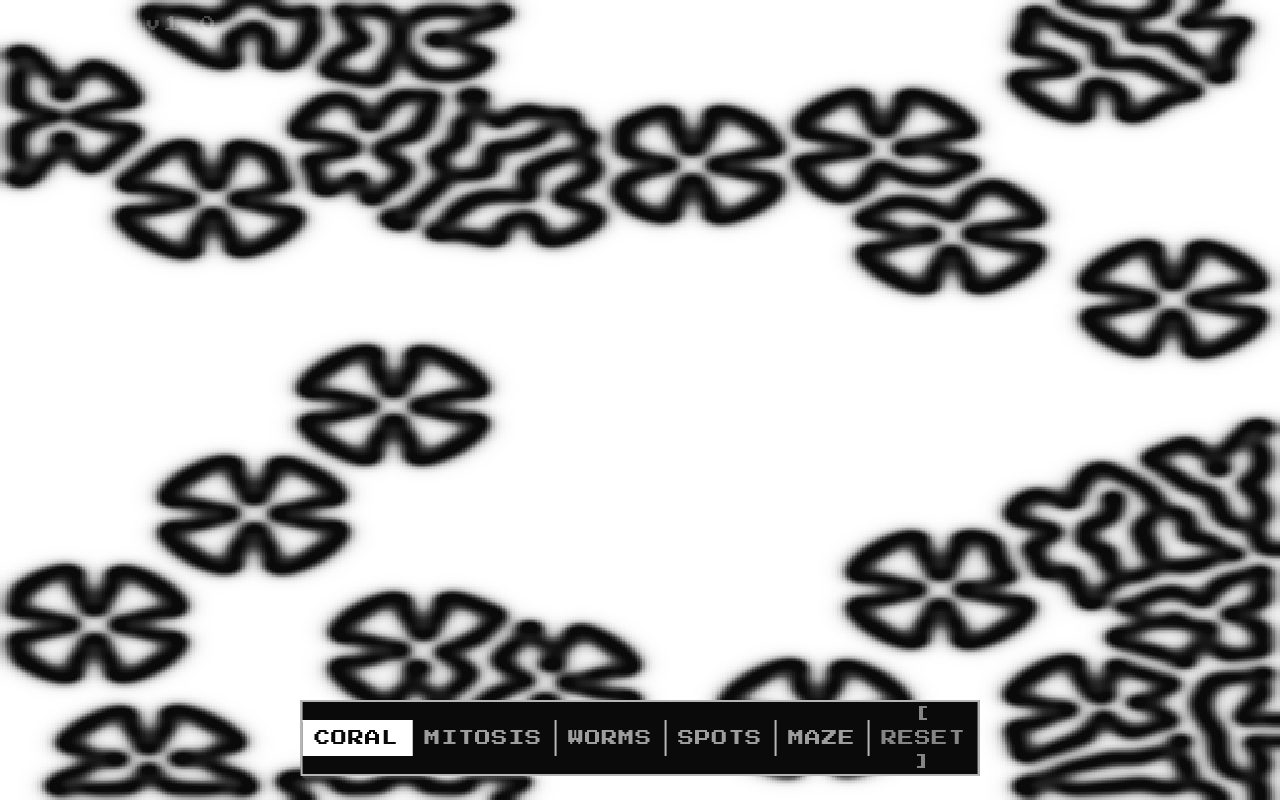
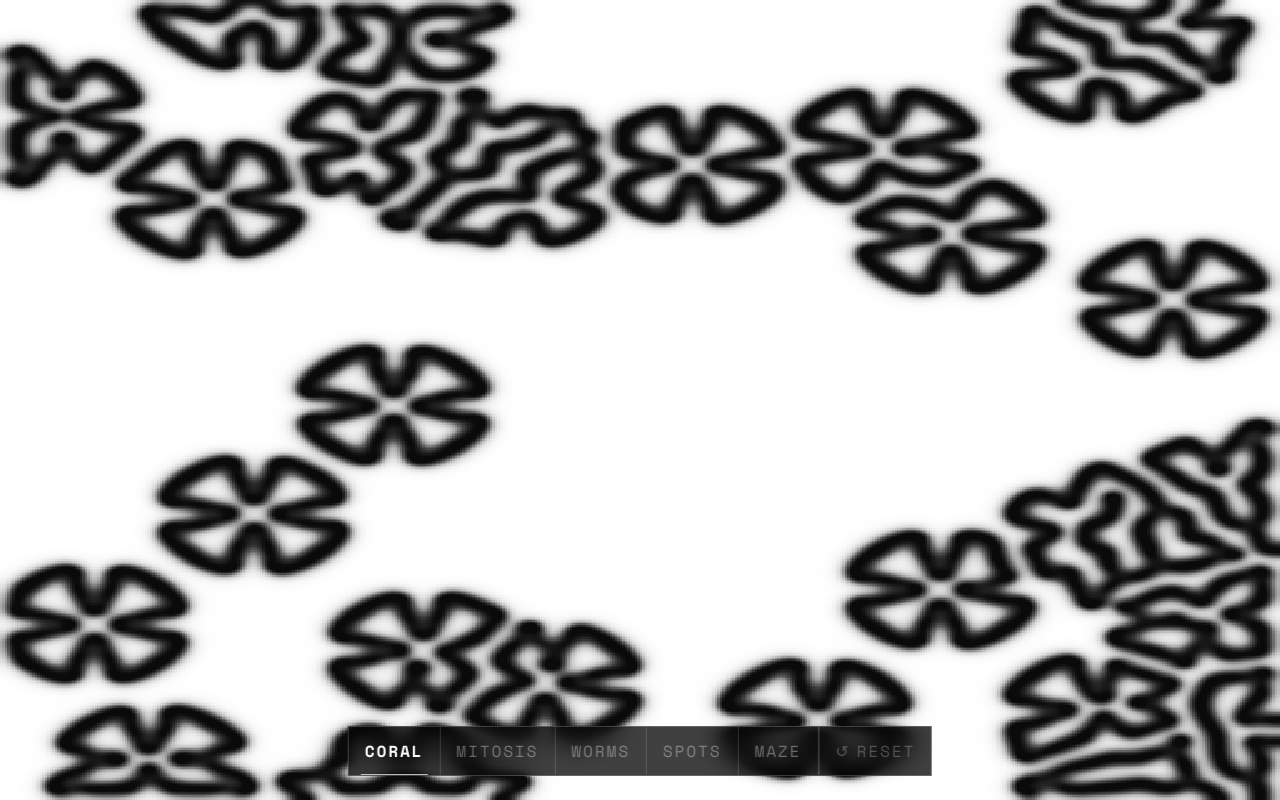
Before and after one commit to Diallo222/rd-sim, a React (Vite) app: page / in a window 1280 px wide. Built offline with nearby package versions, Linux system fonts and the light colour scheme.

Commit message:
CHORE: :lipstick: improving  buttons bar UI

```diff
--- a/index.html
+++ b/index.html
@@ -8,7 +8,7 @@
     <link rel="preconnect" href="https://fonts.googleapis.com" />
     <link rel="preconnect" href="https://fonts.gstatic.com" crossorigin />
     <link
-      href="https://fonts.googleapis.com/css2?family=Press+Start+2P&display=swap"
+      href="https://fonts.googleapis.com/css2?family=Space+Mono:ital,wght@0,400;0,700;1,400&display=swap"
       rel="stylesheet"
     />
   </head>
--- a/src/App.tsx
+++ b/src/App.tsx
@@ -4,6 +4,8 @@ import { OrthographicCamera } from "@react-three/drei";
 
 import { RDSimulation } from "./components/RDSimulation";
 import { PRESETS, type PresetKey } from "./constants/presets";
+
+const PRESET_KEYS = Object.keys(PRESETS) as PresetKey[];
 
 export default function App() {
   const [preset, setPreset] = useState<PresetKey>("coral");
@@ -16,19 +18,22 @@ export default function App() {
         <RDSimulation params={PRESETS[preset]} seed={seed} />
       </Canvas>
 
-      {/* Title — top left */}
-      <p className="absolute top-4 left-4 select-none pointer-events-none text-white/25 text-2xs tracking-[0.15em] leading-none">
-        RD-SIM v1.0
+      {/* Title — code-comment style */}
+      <p className="absolute top-5 left-5 select-none pointer-events-none text-2xs tracking-[0.18em] text-white/25 leading-none">
+        // rd-sim
       </p>
 
-      {/* Controls — bottom center */}
+      {/* Controls */}
       <div
-        className="absolute bottom-5 left-1/2 -translate-x-1/2 select-none"
+        className="absolute bottom-6 left-1/2 -translate-x-1/2 select-none w-[calc(100vw-2.5rem)] sm:w-max"
         role="toolbar"
         aria-label="Simulation presets"
       >
-        <div className="flex items-center bg-[#0a0a0a] border-2 border-white/70">
-          {(Object.keys(PRESETS) as PresetKey[]).map((key) => (
+        <div className="flex flex-col sm:flex-row border border-white/20 bg-black/75 backdrop-blur-md">
+
+          {/* Preset buttons */}
+          <div className="flex sm:contents">
+            {PRESET_KEYS.map((key, i) => (
               <button
                 key={key}
                 type="button"
@@ -38,31 +43,38 @@ export default function App() {
                   setSeed((s) => s + 1);
                 }}
                 className={[
-                "relative flex items-center justify-center px-3 min-h-[36px] text-2xs tracking-[0.05em] border-r-2 border-white/70 transition-none cursor-pointer",
+                  "relative flex flex-1 sm:flex-none items-center justify-center",
+                  "px-4 py-3 text-2xs tracking-[0.12em] transition-none cursor-pointer",
+                  i < PRESET_KEYS.length - 1
+                    ? "border-r border-white/15"
+                    : "sm:border-r sm:border-white/15",
                   preset === key
-                  ? "bg-white text-[#0a0a0a]"
-                  : "text-white/60 hover:bg-white/10 hover:text-white",
+                    ? "text-white font-bold"
+                    : "text-white/35 hover:text-white/70",
                 ].join(" ")}
               >
+                {/* active underline */}
                 {preset === key && (
-                <span className="absolute top-0 left-0 right-0 h-0.5 bg-white" aria-hidden="true" />
+                  <span
+                    className="absolute bottom-0 left-3 right-3 h-px bg-white/70"
+                    aria-hidden="true"
+                  />
                 )}
                 {PRESETS[key].label.toUpperCase()}
               </button>
             ))}
+          </div>
 
+          {/* Reset */}
           <button
             type="button"
             onClick={() => setSeed((s) => s + 1)}
-            className="flex items-center justify-center px-3 min-h-[36px] text-2xs tracking-[0.05em] text-white/50 hover:bg-white/10 hover:text-white transition-none cursor-pointer"
+            className="flex items-center justify-center gap-1.5 px-4 py-3 text-2xs tracking-[0.12em] text-white/25 hover:text-white/55 transition-none cursor-pointer border-t sm:border-t-0 sm:border-l border-white/15"
           >
-            [ RESET ]
+            <span aria-hidden="true">↺</span>
+            RESET
           </button>
         </div>
-
-        {/* pixel drop-shadow */}
-        <div className="h-0.5 bg-white/20 mx-0.5" aria-hidden="true" />
-        <div className="h-0.5 bg-white/10 mx-1" aria-hidden="true" />
       </div>
     </div>
   );
--- a/src/index.css
+++ b/src/index.css
@@ -1,15 +1,14 @@
 @import "tailwindcss";
 
 @theme {
-  --font-pixel: 'Press Start 2P', monospace;
-  --font-size-2xs: 0.4375rem; /* 7px — right size for Press Start 2P */
+  --font-pixel: 'Space Mono', monospace;
+  --font-size-2xs: 0.6875rem; /* 11px — Space Mono sweet spot */
 }
 
 :root {
   color-scheme: dark;
-  image-rendering: pixelated;
-  -webkit-font-smoothing: none;
-  -moz-osx-font-smoothing: none;
+  -webkit-font-smoothing: antialiased;
+  -moz-osx-font-smoothing: grayscale;
 }
 
 body {
```
Lines whose indentation alone changed are shown as unchanged.
